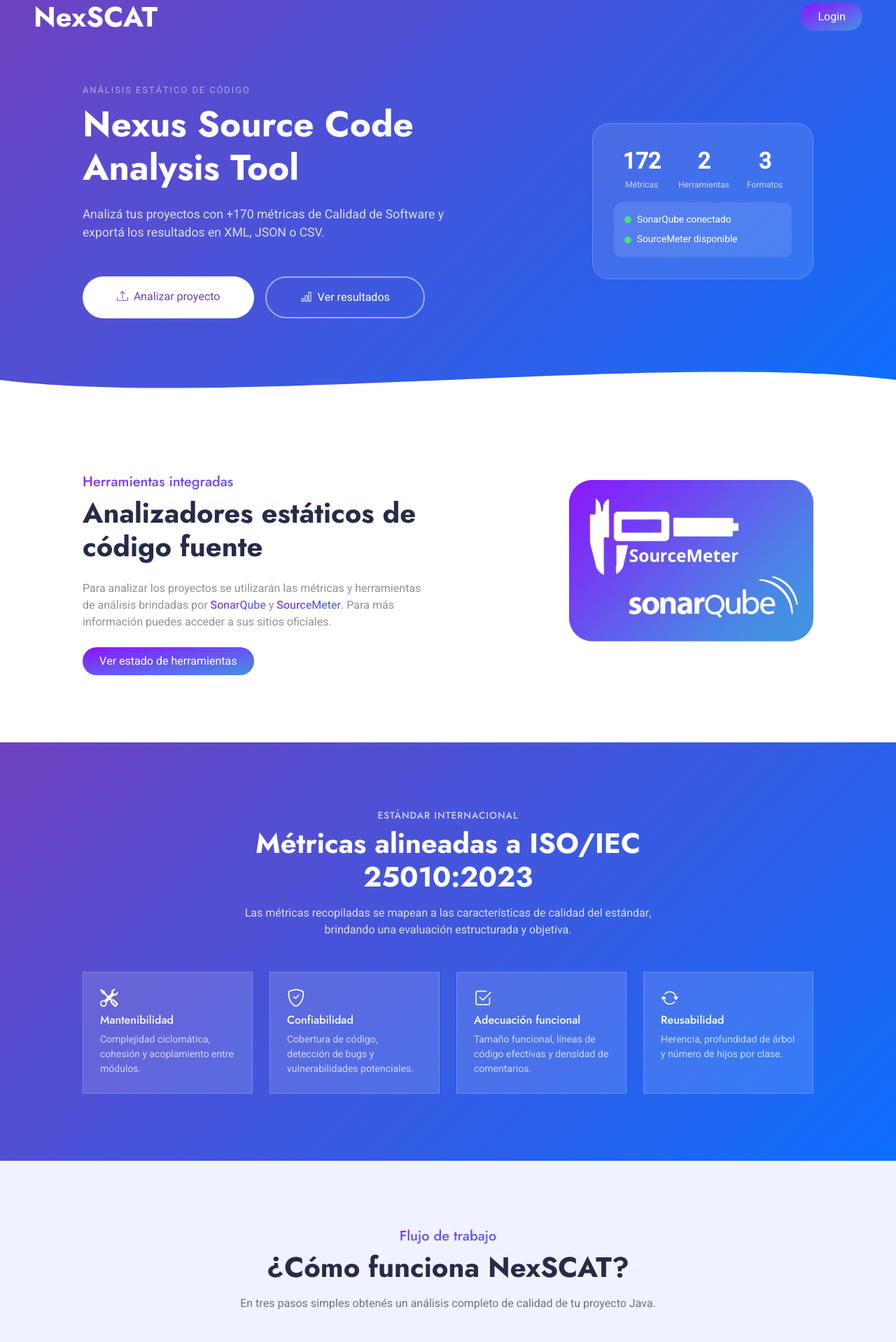
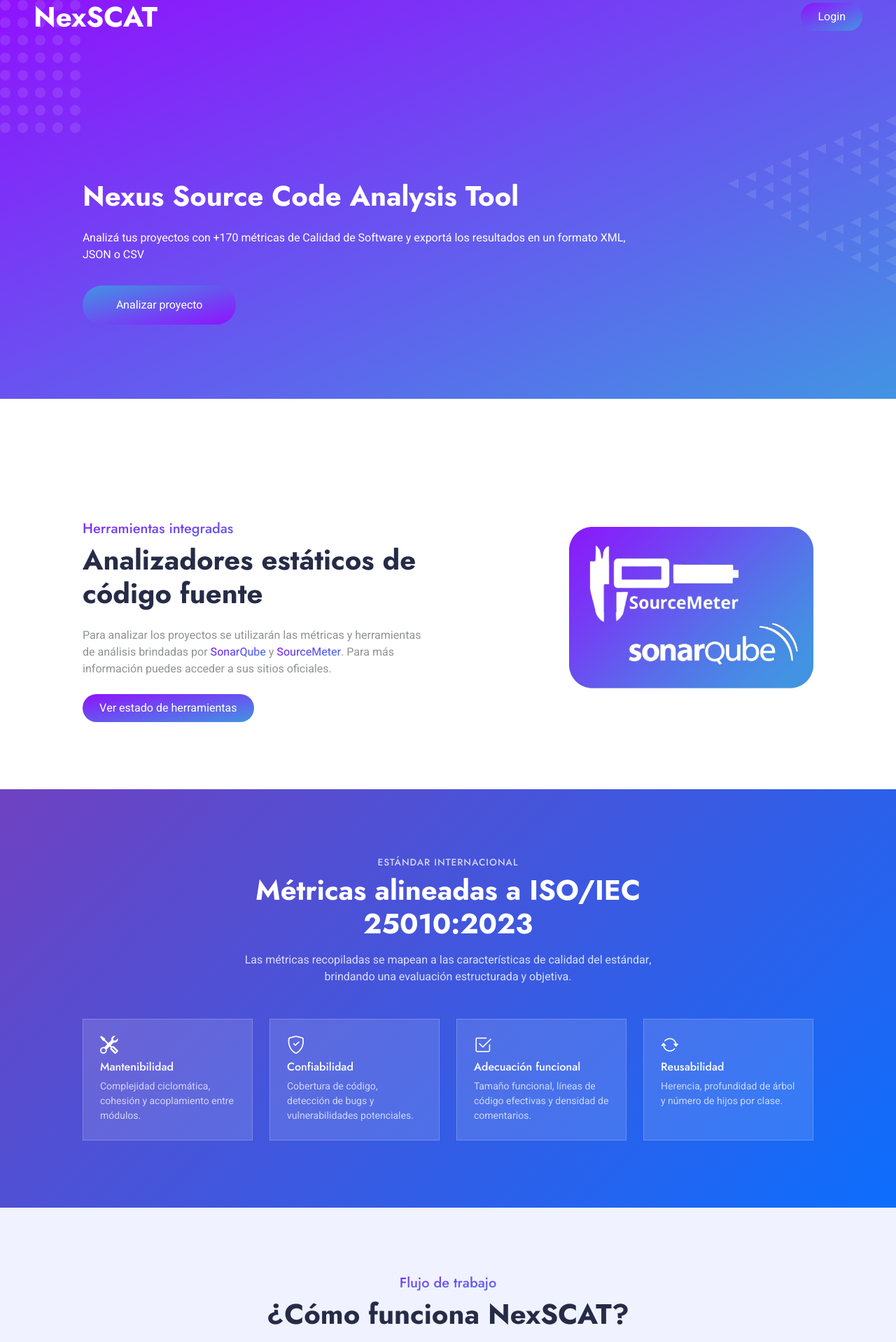
Before and after one commit to CelesteOj22/NexSCAT, a Django app: page / in a window 1280 px wide. Shown: the top 1918 px of the page at 70% size. Run offline with Django 4.2, Linux system fonts and the light colour scheme; parts of the project's set-up code (start-up, migrations or seed data) failed here and were passed over; some libraries are stand-ins or nearby versions.

Commit message:
index fix

```diff
--- a/main/templates/main/Index.html
+++ b/main/templates/main/Index.html
@@ -6,67 +6,22 @@
 {% block body_attributes %}data-bs-spy="scroll" data-bs-target=".navbar" data-bs-offset="51" class="no-padding-top home-page"{% endblock %}
 
 {% block hero %}
-<div style="background: linear-gradient(135deg, #6f42c1 0%, #0d6efd 100%); position: relative; padding: 120px 0 0;">
+<div class="container-fluid bg-primary hero-header" style="min-height: 570px;">
     <div class="container px-lg-5">
-        <div class="row g-5 align-items-center pb-5">
-            <div class="col-lg-8 text-center text-lg-start">
-                <p class="text-white-50 fw-semibold mb-2" style="letter-spacing: 2px; text-transform: uppercase; font-size: 0.8rem;">
-                    Análisis estático de código
-                </p>
-                <h1 class="text-white mb-4 animated slideInDown" style="font-size: clamp(2rem, 4vw, 3.2rem); font-weight: 700; line-height: 1.2;">
-                    Nexus Source Code<br>Analysis Tool
-                </h1>
-                <p class="mb-5 animated slideInDown" style="color: rgba(255,255,255,0.8); font-size: 1.1rem; max-width: 540px;">
-                    Analizá tus proyectos con +170 métricas de Calidad de Software y exportá los resultados en XML, JSON o CSV.
-                </p>
-                <div class="d-flex gap-3 justify-content-center justify-content-lg-start flex-wrap">
-                    <a href="{% url 'main:importarProyecto' %}" class="btn py-3 px-5 rounded-pill fw-semibold animated slideInRight"
-                       style="background: white; color: #6f42c1; font-size: 1rem;">
-                        <i class="bi bi-upload me-2"></i>Analizar proyecto
-                    </a>
-                    <a href="{% url 'main:dashboardAnalisis' %}" class="btn py-3 px-5 rounded-pill fw-semibold"
-                       style="border: 2px solid rgba(255,255,255,0.5); color: white; font-size: 1rem;">
-                        <i class="bi bi-bar-chart me-2"></i>Ver resultados
-                    </a>
-                </div>
-            </div>
-            <div class="col-lg-4 text-center d-none d-lg-block">
-                <div style="background: rgba(255,255,255,0.1); border: 1px solid rgba(255,255,255,0.2); border-radius: 24px; padding: 30px;">
-                    <div class="d-flex justify-content-around mb-3">
-                        <div class="text-white text-center">
-                            <div style="font-size: 2rem; font-weight: 700;">172</div>
-                            <div style="font-size: 0.75rem; opacity: 0.7;">Métricas</div>
-                        </div>
-                        <div class="text-white text-center">
-                            <div style="font-size: 2rem; font-weight: 700;">2</div>
-                            <div style="font-size: 0.75rem; opacity: 0.7;">Herramientas</div>
-                        </div>
-                        <div class="text-white text-center">
-                            <div style="font-size: 2rem; font-weight: 700;">3</div>
-                            <div style="font-size: 0.75rem; opacity: 0.7;">Formatos</div>
-                        </div>
-                    </div>
-                    <div style="background: rgba(255,255,255,0.1); border-radius: 12px; padding: 15px;">
-                        <div class="d-flex align-items-center gap-2 mb-2">
-                            <div style="width: 10px; height: 10px; border-radius: 50%; background: #4ade80;"></div>
-                            <span class="text-white" style="font-size: 0.85rem;">SonarQube conectado</span>
-                        </div>
-                        <div class="d-flex align-items-center gap-2">
-                            <div style="width: 10px; height: 10px; border-radius: 50%; background: #4ade80;"></div>
-                            <span class="text-white" style="font-size: 0.85rem;">SourceMeter disponible</span>
-                        </div>
-                    </div>
-                </div>
+        <div class="row g-8">
+            <div class="col-lg-9 text-center text-lg-start">
+                <h1 class="text-white mb-4 animated slideInDown">Nexus Source Code Analysis Tool</h1>
+                <p class="text-white pb-3 animated slideInDown">Analizá tus proyectos con +170 métricas de Calidad de Software y exportá los resultados en un formato XML, JSON o CSV</p>
+                <a href="{% url 'main:importarProyecto' %}" class="btn btn-secondary-gradient py-sm-3 px-4 px-sm-5 rounded-pill animated slideInRight">Analizar proyecto</a>
             </div>
         </div>
     </div>
-    <!-- Ola SVG que transiciona al blanco -->
-    <svg xmlns="http://www.w3.org/2000/svg" viewBox="0 0 1440 80"
+</div>
+<svg xmlns="http://www.w3.org/2000/svg" viewBox="0 0 1440 80"
          preserveAspectRatio="none"
          style="display: block; width: 100%; height: 80px; margin-bottom: -2px;">
         <path fill="white" d="M0,40 C360,80 1080,0 1440,40 L1440,80 L0,80 Z"/>
-    </svg>
-</div>
+</svg>
 {% endblock %}
 
 {% block content %}
--- a/main/templates/main/base.html
+++ b/main/templates/main/base.html
@@ -292,54 +292,48 @@
         </div>
         <!-- Content End -->
 
+        <!-- Wave Footer -->
+        <svg xmlns="http://www.w3.org/2000/svg" viewBox="0 0 1440 80"
+             preserveAspectRatio="none"
+             style="display: block; width: 100%; height: 80px; margin-bottom: -2px;">
+            <path fill="#0d6efd" d="M0,40 C360,80 1080,0 1440,40 L1440,80 L0,80 Z"/>
+        </svg>
+
         <!-- Footer Start -->
-        <div class="container-fluid text-light" style="background: linear-gradient(135deg, #6f42c1 0%, #0d6efd 100%); position: relative;">
-            <!-- Ola superior -->
-            <svg xmlns="http://www.w3.org/2000/svg" viewBox="0 0 1440 60"
-                 preserveAspectRatio="none"
-                 style="display: block; width: 100%; height: 60px; margin-top: -2px;">
-                <path fill="white" d="M0,30 C360,60 1080,0 1440,30 L1440,0 L0,0 Z"/>
-            </svg>
-            <div class="container py-4 px-lg-5">
-                <div class="row g-4 align-items-start">
-                    <div class="col-md-4">
-                        <h5 class="text-white fw-bold mb-2">NexSCAT</h5>
-                        <p class="mb-0" style="color: rgba(255,255,255,0.75); font-size: 0.9rem;">
-                            Integración de herramientas de análisis estático del código para estudios empíricos en calidad del software.
-                        </p>
+        <div class="container-fluid bg-primary text-light footer wow fadeIn" data-wow-delay="0.1s" >
+            <div class="container py-5 px-lg-5">
+                <div class="row g-5">
+                    <div class="col-md-6 col-lg-4">
+                        <h4 class="text-white mb-4">NexSCAT</h4>
+                        <p class="mb-2">Integración de herramientas del análisis estático del código para el soporte de estudios empíricos en la calidad del software</p>
                     </div>
-                    <div class="col-md-4">
-                        <h6 class="text-white fw-semibold mb-2">Repositorio</h6>
-                        <a class="d-flex align-items-center gap-2 text-decoration-none" href="https://github.com/CelesteOj22/NexSCAT" target="_blank"
-                           style="color: rgba(255,255,255,0.75); font-size: 0.9rem;">
-                            <i class="bi bi-github"></i> NexSCAT en GitHub
-                        </a>
+                    <div class="col-md-6 col-lg-4">
+                        <h4 class="text-white mb-4">Github</h4>
+                        <a class="btn btn-link" href="https://github.com/CelesteOj22/NexSCAT" target="_blank">NexSCAT Repository</a>
                     </div>
-                    <div class="col-md-4">
-                        <h6 class="text-white fw-semibold mb-2">Herramientas</h6>
-                        <a class="d-block text-decoration-none mb-1" href="https://www.sonarsource.com/products/sonarqube/" target="_blank"
-                           style="color: rgba(255,255,255,0.75); font-size: 0.9rem;">
-                            <i class="bi bi-box-arrow-up-right me-1"></i>SonarQube
-                        </a>
-                        <a class="d-block text-decoration-none" href="https://sourcemeter.com/" target="_blank"
-                           style="color: rgba(255,255,255,0.75); font-size: 0.9rem;">
-                            <i class="bi bi-box-arrow-up-right me-1"></i>SourceMeter
-                        </a>
+                    <div class="col-md-6 col-lg-4">
+                        <h4 class="text-white mb-4">Sitios Web Oficiales</h4>
+                        <a class="btn btn-link" href="https://www.sonarsource.com/products/sonarqube/" target="_blank">SonarQube</a>
+                        <a class="btn btn-link" href="https://sourcemeter.com/" target="_blank">SourceMeter</a>
                     </div>
                 </div>
-                <hr style="border-color: rgba(255,255,255,0.2); margin: 20px 0 15px;">
-                <div class="d-flex justify-content-between align-items-center flex-wrap gap-2">
-                    <span style="color: rgba(255,255,255,0.6); font-size: 0.85rem;">
-                        &copy; {% now "Y" %} <a href="{% url 'main:home' %}" class="text-white text-decoration-none">NexSCAT</a> — Todos los derechos reservados.
-                    </span>
-                    <div class="d-flex gap-3">
-                        <a href="{% url 'main:home' %}" style="color: rgba(255,255,255,0.7); font-size: 0.85rem; text-decoration: none;">Home</a>
-                        <a href="{% url 'main:dashboardAnalisis' %}" style="color: rgba(255,255,255,0.7); font-size: 0.85rem; text-decoration: none;">Dashboard</a>
+            </div>
+            <div class="container px-lg-5">
+                <div class="copyright">
+                    <div class="row">
+                        <div class="col-md-6 text-center text-md-start mb-3 mb-md-0">
+                            &copy; {% now "Y" %} <a class="border-bottom" href="{% url 'main:home' %}">NexSCAT</a>, Todos los derechos reservados.
+                        </div>
+                        <div class="col-md-6 text-center text-md-end">
+                            <div class="footer-menu">
+                                <a href="{% url 'main:home' %}">Home</a>
+                                <a href="{% url 'main:dashboardAnalisis' %}">Dashboard</a>
                                 {% if user.is_authenticated %}
-                            <a href="{% url 'main:logout' %}" style="color: rgba(255,255,255,0.7); font-size: 0.85rem; text-decoration: none;">Cerrar Sesión</a>
+                                    <a href="{% url 'main:logout' %}">Cerrar Sesión</a>
                                 {% else %}
-                            <a href="{% url 'main:login' %}" style="color: rgba(255,255,255,0.7); font-size: 0.85rem; text-decoration: none;">Login</a>
+                                    <a href="{% url 'main:login' %}">Login</a>
                                 {% endif %}
+                            </div>
                         </div>
                     </div>
                 </div>
--- a/static/css/style.css
+++ b/static/css/style.css
@@ -300,7 +300,7 @@ body.home-page .sticky-top.navbar-light .navbar-brand h1 {
 
 
 /*** Hero Header ***/
-.hero-header {
+/* .hero-header {
     margin-bottom: 6rem;
     padding: 16rem 0 0 0;
     background:
@@ -312,7 +312,21 @@ body.home-page .sticky-top.navbar-light .navbar-brand h1 {
         right 0px top 50%,
         center bottom;
     background-repeat: no-repeat;
+} */
+ .hero-header {
+    margin-bottom: 0;
+    padding: 16rem 0 0 0;
+    background:
+        url(../img/bg-circle.png),
+        url(../img/bg-triangle.png),
+        linear-gradient(to bottom right, var(--primary), var(--secondary));
+    background-position:
+        left 0px top 0px,
+        right 0px top 50%,
+        center bottom;
+    background-repeat: no-repeat;
 }
+
 .center-wrapper {
     display: flex;
     justify-content: center;
@@ -473,9 +487,22 @@ body.home-page .sticky-top.navbar-light .navbar-brand h1 {
 
 
 /*** Footer ***/
-.footer {
+/* .footer {
     margin-top: 6rem;
     padding-top: 9rem;
+    background:
+        url(../img/bg-circle.png),
+        url(../img/bg-triangle.png),
+        linear-gradient(to bottom right, var(--primary), var(--secondary));
+    background-position:
+        left 0px bottom 0px,
+        right 0px top 50%,
+        center top;
+    background-repeat: no-repeat;
+} */
+.footer {
+    margin-top: 0;
+    padding-top: 3rem;
     background:
         url(../img/bg-circle.png),
         url(../img/bg-triangle.png),
```
Lines whose indentation alone changed are shown as unchanged.
